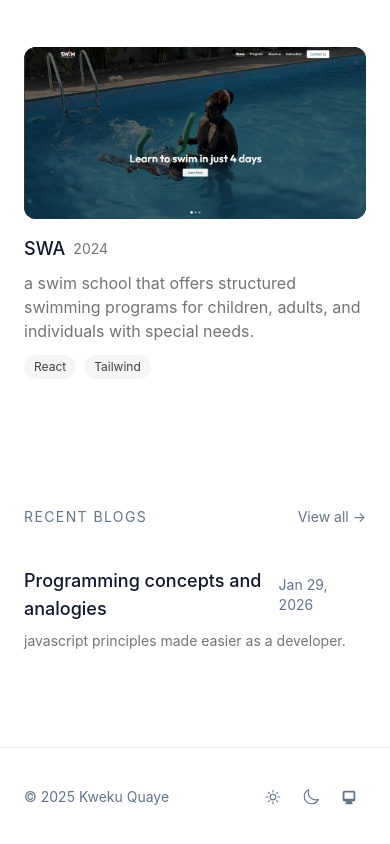
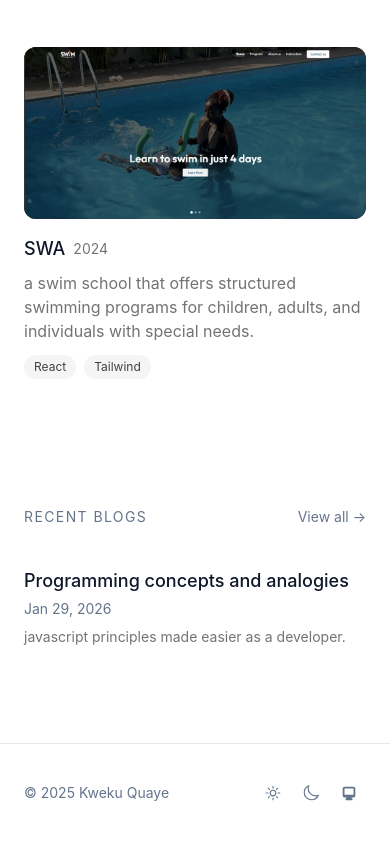
Before and after one commit to kaidoverse/portfolio, a React app: page / in a window 390 px wide. Shown: the part 1327-2171 px from the top of the page. Built offline with nearby package versions, Linux system fonts and the light colour scheme; the HTML template or start-up script is replaced by a standard one.

Commit message:
fixed date wrap on mobile

```diff
--- a/src/components/BlogCard.jsx
+++ b/src/components/BlogCard.jsx
@@ -7,10 +7,15 @@ const BlogCard = ({ post }) => {
             to={`/blog/${post.slug}`}
             className="group block space-y-2"
         >
-            <div className="flex items-center justify-between">
-                <h3 className="text-lg font-medium">{post.title}</h3>
-                <div className="flex items-center gap-2">
-                    <span className="text-sm text-muted">{post.date}</span>
+            <div className="flex flex-col gap-1 sm:flex-row sm:items-center sm:justify-between">
+                <h3 className="text-lg font-medium truncate">
+                    {post.title}
+                </h3>
+
+                <div className="flex items-center gap-2 shrink-0">
+                    <span className="text-sm text-muted whitespace-nowrap">
+                        {post.date}
+                    </span>
                     <HiArrowUpRight
                         className="
         w-4 h-4 text-muted
@@ -22,6 +27,7 @@ const BlogCard = ({ post }) => {
                     />
                 </div>
             </div>
+
             <p className="text-neutral-500 text-sm max-w-md">{post.description}</p>
         </Link>
     );
```
Lines whose indentation alone changed are shown as unchanged.
